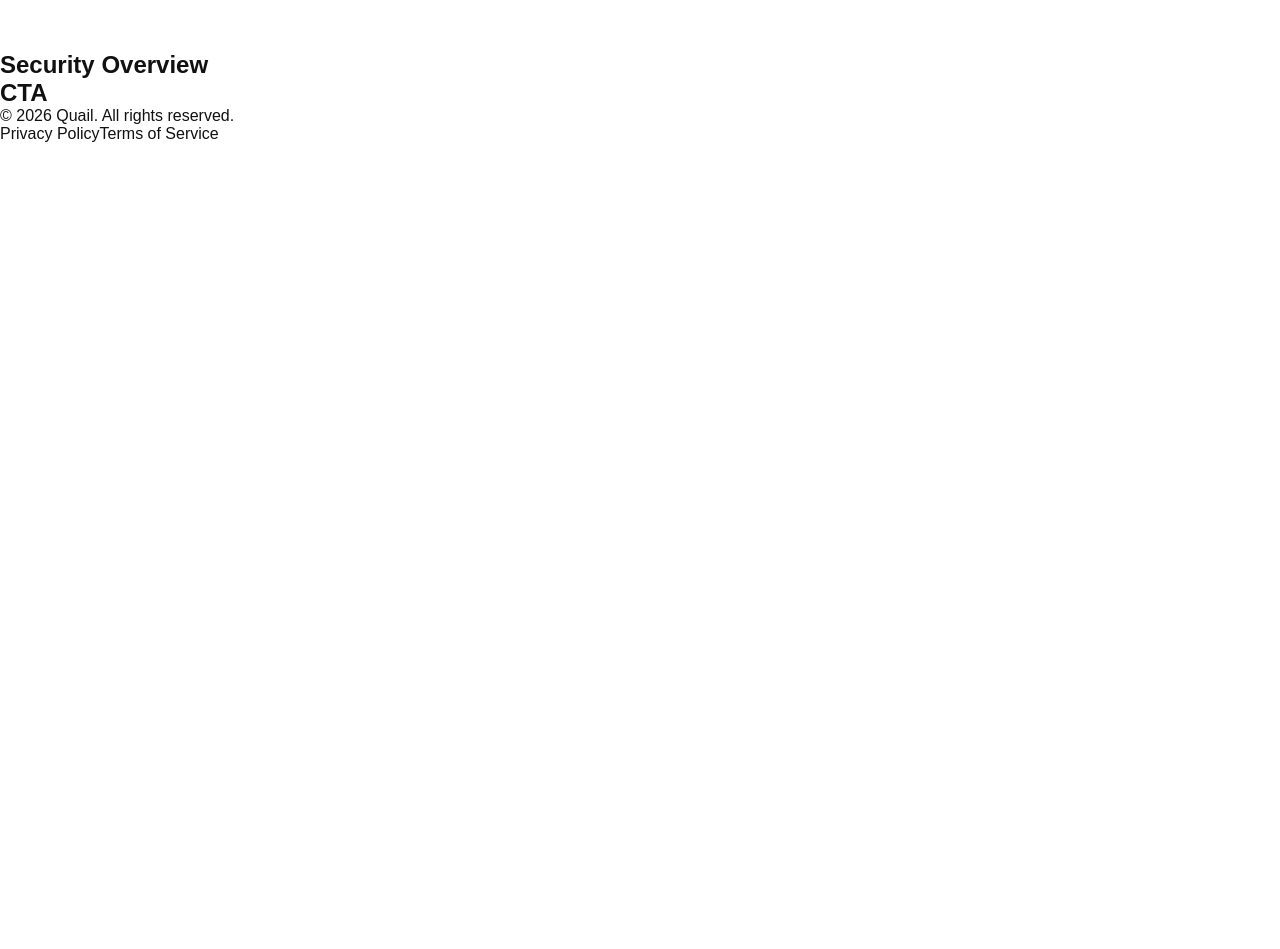
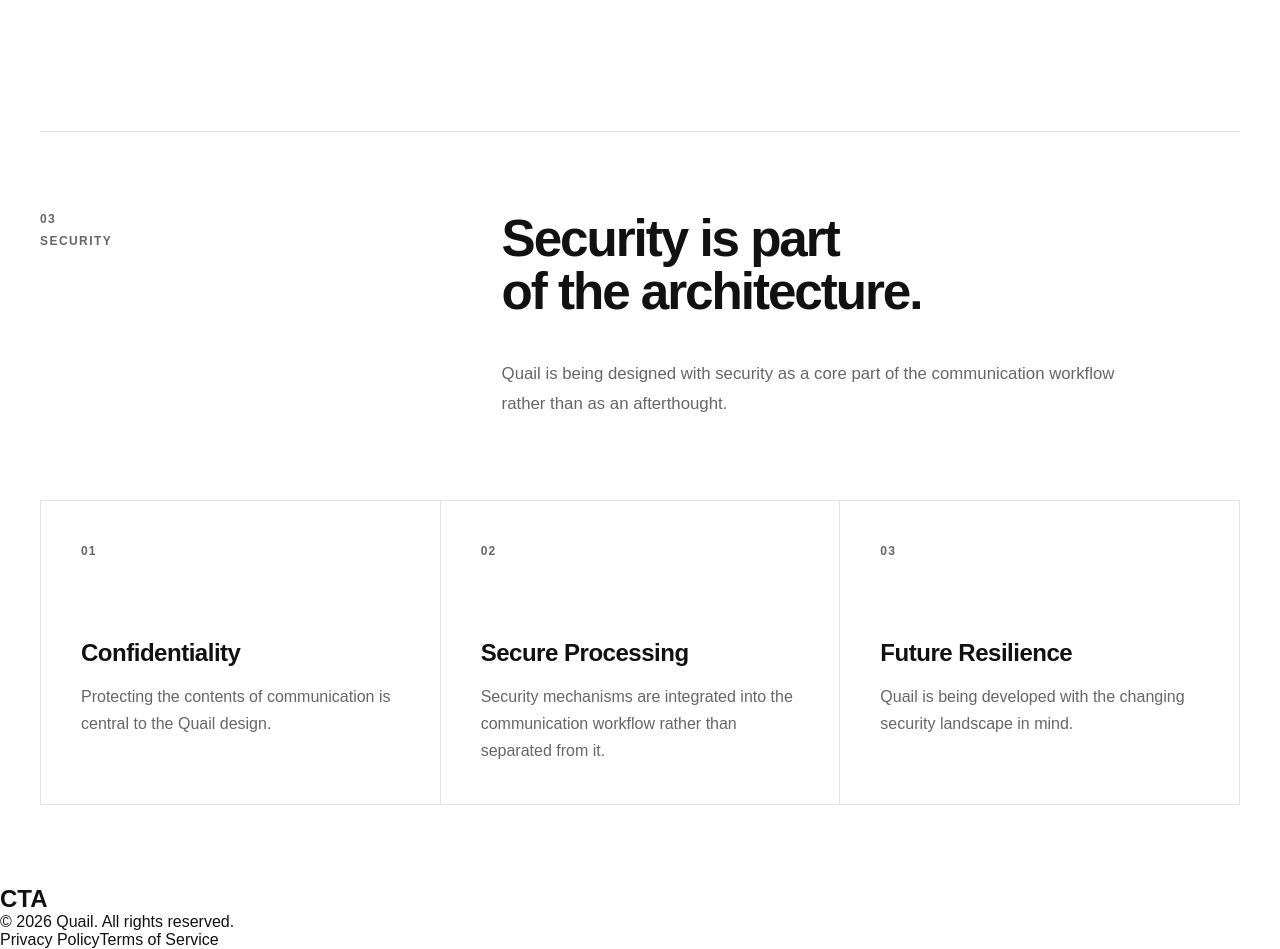
Before and after one commit to Dua-Saeed641/quail-web, a React (Vite) app: page / in a window 1280 px wide. Shown: the part 2140-3089 px from the top of the page. Before the commit the page ends 2283 px from the top, so only its background shows below. Built offline with nearby package versions, Linux system fonts and the light colour scheme.

Commit message:
feat: added security over view section

```diff
--- /dev/null
+++ b/src/components/home/SecurityOverview.css
@@ -0,0 +1,105 @@
+.security-overview {
+  width: min(100% - 3rem, var(--container-width));
+  margin: 0 auto;
+  padding: var(--spacing-xl) 0;
+}
+
+.security-overview__header {
+  display: grid;
+  grid-template-columns: 0.7fr 1.3fr;
+  gap: 4rem;
+
+  padding-top: var(--spacing-xl);
+  border-top: 1px solid var(--border);
+}
+
+.security-overview__label {
+  display: flex;
+  flex-direction: column;
+  gap: 0.5rem;
+
+  color: var(--text-secondary);
+  font-size: 0.75rem;
+  font-weight: 700;
+  letter-spacing: 0.12em;
+}
+
+.security-overview__intro {
+  max-width: 750px;
+}
+
+.security-overview__intro h2 {
+  font-size: clamp(2rem, 4vw, 4rem);
+  line-height: 1.05;
+  letter-spacing: -0.04em;
+}
+
+.security-overview__intro p {
+  max-width: 650px;
+  margin-top: var(--spacing-lg);
+
+  color: var(--text-secondary);
+  font-size: 1.05rem;
+  line-height: 1.8;
+}
+
+.security-overview__features {
+  display: grid;
+  grid-template-columns: repeat(3, 1fr);
+  gap: 1px;
+
+  margin-top: var(--spacing-xl);
+  border: 1px solid var(--border);
+  background: var(--border);
+}
+
+.security-overview__feature {
+  min-height: 280px;
+  padding: var(--spacing-lg);
+
+  background: var(--background);
+}
+
+.security-overview__number {
+  color: var(--text-secondary);
+  font-size: 0.75rem;
+  font-weight: 700;
+  letter-spacing: 0.1em;
+}
+
+.security-overview__feature h3 {
+  margin-top: 5rem;
+
+  font-size: 1.5rem;
+  letter-spacing: -0.02em;
+}
+
+.security-overview__feature p {
+  margin-top: 1rem;
+
+  color: var(--text-secondary);
+  line-height: 1.7;
+}
+
+@media (max-width: 768px) {
+  .security-overview {
+    width: min(100% - 2rem, var(--container-width));
+  }
+
+  .security-overview__header {
+    grid-template-columns: 1fr;
+    gap: 2rem;
+  }
+
+  .security-overview__features {
+    grid-template-columns: 1fr;
+  }
+
+  .security-overview__feature {
+    min-height: auto;
+  }
+
+  .security-overview__feature h3 {
+    margin-top: 3rem;
+  }
+}
--- a/src/components/home/SecurityOverview.tsx
+++ b/src/components/home/SecurityOverview.tsx
@@ -1,7 +1,62 @@
+import "./SecurityOverview.css";
+
 function SecurityOverview() {
   return (
-    <section>
-      <h2>Security Overview</h2>
+    <section className="security-overview">
+      <div className="security-overview__header">
+        <div className="security-overview__label">
+          <span>03</span>
+          <span>SECURITY</span>
+        </div>
+
+        <div className="security-overview__intro">
+          <h2>
+            Security is part
+            <br />
+            of the architecture.
+          </h2>
+
+          <p>
+            Quail is being designed with security as a core part of the
+            communication workflow rather than as an afterthought.
+          </p>
+        </div>
+      </div>
+
+      <div className="security-overview__features">
+        <article className="security-overview__feature">
+          <span className="security-overview__number">01</span>
+
+          <h3>Confidentiality</h3>
+
+          <p>
+            Protecting the contents of communication is central to the
+            Quail design.
+          </p>
+        </article>
+
+        <article className="security-overview__feature">
+          <span className="security-overview__number">02</span>
+
+          <h3>Secure Processing</h3>
+
+          <p>
+            Security mechanisms are integrated into the communication
+            workflow rather than separated from it.
+          </p>
+        </article>
+
+        <article className="security-overview__feature">
+          <span className="security-overview__number">03</span>
+
+          <h3>Future Resilience</h3>
+
+          <p>
+            Quail is being developed with the changing security
+            landscape in mind.
+          </p>
+        </article>
+      </div>
     </section>
   );
 }
```
